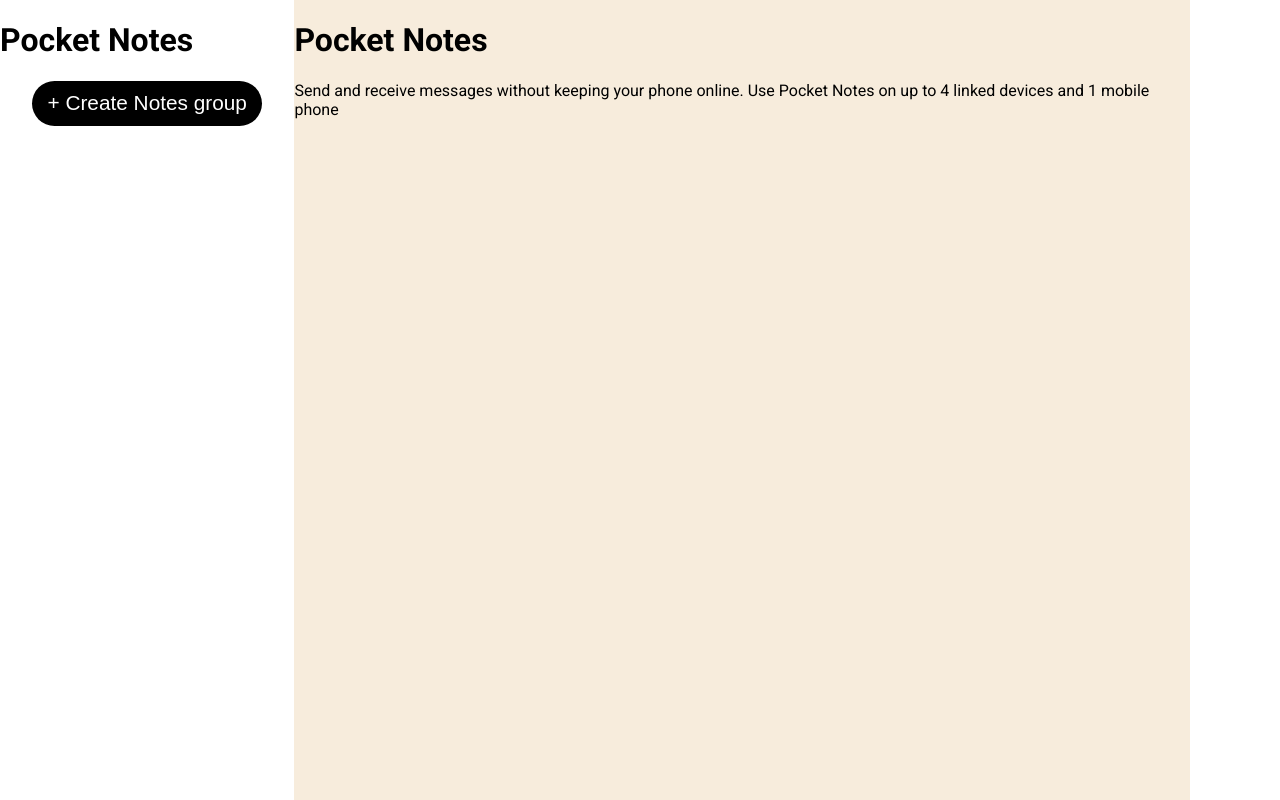
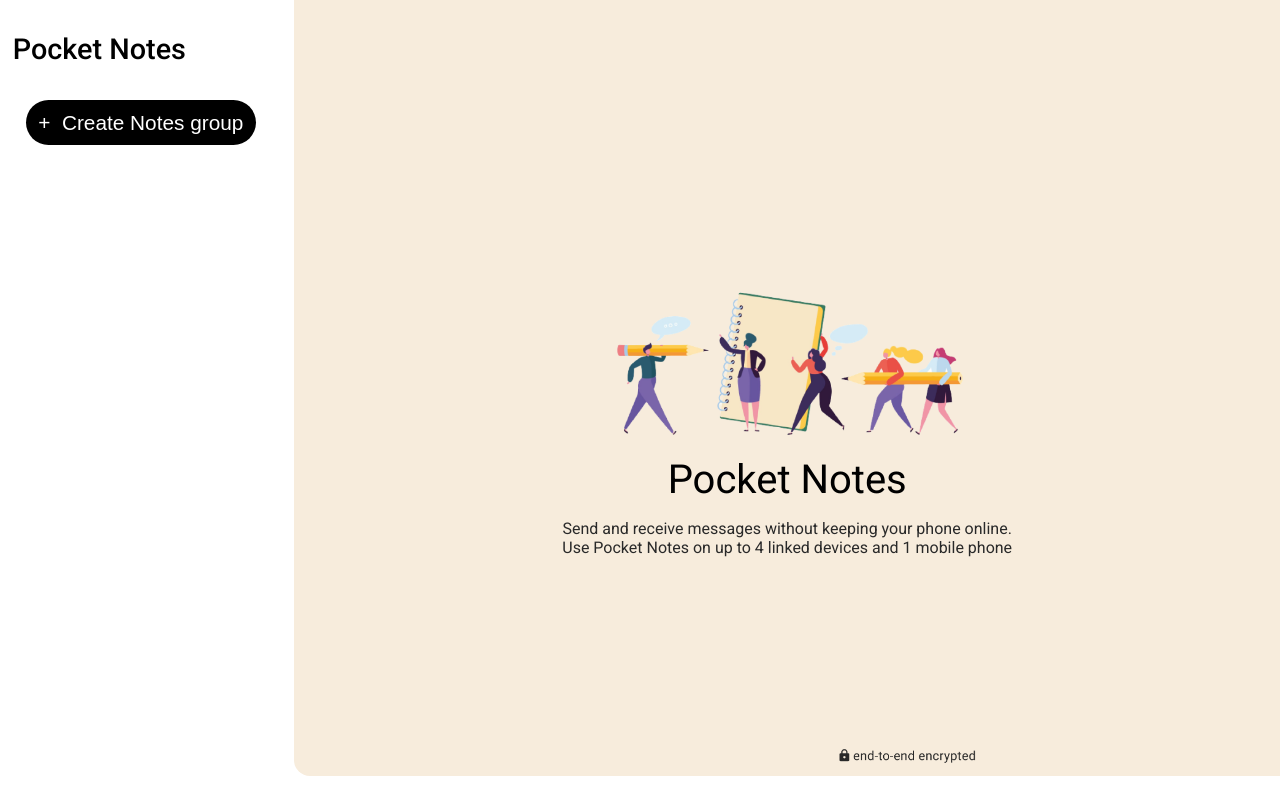
Before and after one commit to KishanAtGit/Pocket-Notes, a React (Vite) app: page / in a window 1280 px wide. Built offline with nearby package versions, Linux system fonts and the light colour scheme.

Commit message:
worked on the css part ow web view and on some functionalties

```diff
--- a/src/App.css
+++ b/src/App.css
@@ -2,6 +2,7 @@ body {
   margin: 0;
   padding: 0;
   font-family: Roboto;
+  cursor: default;
 }
 
 .main-page {
--- a/src/App.jsx
+++ b/src/App.jsx
@@ -1,46 +1,57 @@
-import { useState } from "react";
+import { useState, useEffect } from "react";
 import Groups from "./components/groups";
 import Notes from "./components/notes";
 
 import "./App.css";
 
 export default function App() {
-  const [groupsandNotes, setGroupsAndNotes] = useState([
-    // {
-    //   group: "JavaScript",
+  const [groupsandNotesData, setGroupsAndNotesData] = useState([
+    // { ///name is item
+    //   groupName: "JavaScript",  // item.group
+    //   groupProfileBackground: ""
+    //   dateAndTime:[]
     //   notes: [
     //     "sfhbhksdbkh JavaScript ahfjds ahkfh",
     //     "jcjhg jfgsdg JavaScript jgfj,sjhfjhkhs",
     //     "kshfkjshkh JavaScript sfhiush shfj",
     //   ],
     // },
-    // {
-    //   group: "Java",
-    //   notes: [
-    //     "sfhbhksdbkh Java ahfjds ahkfh",
-    //     "jcjhg jfgsdg Java jgfj,sjhfjhkhs",
-    //     "kshfkjshkh sfhiush Java shfj",
-    //     "sjhdfgsi fis Java fgsgfg sfgssygf sgfy,",
-    //     "jsgf sgdfyusuyfuysgyfgy Java syfukjdhf iifg wd",
-    //   ],
-    // },
   ]);
-  // console.log(groupsandNotes);
 
   const [selectedGroup, setSelectedGroup] = useState("");
+
+  const [currentSelectedGroup, setCurrentSelectedGroup] = useState({
+    groupName: "",
+    groupProfileBackground: "",
+  });
+  // console.log(currentSelectedGroup);
+
+  // useEffect(() => {
+  //   const data = localStorage.getItem("Data");
+  //   if (data != []) setGroupsAndNotesData(prev => [...prev, JSON.parse(data)]);
+  //   console.log(JSON.parse(data));
+  //   console.log(groupsandNotesData);
+  // }, []);
+
+  // useEffect(() => {
+  //   localStorage.setItem("Data", JSON.stringify(groupsandNotesData));
+  // }, [groupsandNotesData]);
 
   return (
     <div className='main-page'>
       <Groups
-        groupsandNotes={groupsandNotes}
-        setGroupsAndNotes={setGroupsAndNotes}
+        groupsandNotes={groupsandNotesData}
+        setGroupsAndNotes={setGroupsAndNotesData}
         selectedGroup={selectedGroup}
         setSelectedGroup={setSelectedGroup}
+        setCurrentSelectedGroup={setCurrentSelectedGroup}
       />
       <Notes
-        groupsandNotes={groupsandNotes}
-        setGroupsAndNotes={setGroupsAndNotes}
+        groupsandNotes={groupsandNotesData}
+        setGroupsAndNotes={setGroupsAndNotesData}
         selectedGroup={selectedGroup}
+        currentSelectedGroup={currentSelectedGroup}
+        setCurrentSelectedGroup={setCurrentSelectedGroup}
       />
     </div>
   );
--- a/src/components/groups/Modal.jsx
+++ b/src/components/groups/Modal.jsx
@@ -34,11 +34,12 @@ export default function ModalComponent({
       ariaHideApp={false}
       className='modal'
     >
-      <div>Create New Notes Group</div>
+      <div>Create New Notes group</div>
       <div>
         <span>Group Name</span>
         <span>
           <input
+            id='modal-input'
             type='text'
             placeholder='Enter your group name...'
             onChange={e => setInput(e.target.value)}
@@ -48,7 +49,7 @@ export default function ModalComponent({
       </div>
       <div>
         <div>Choose Color</div>
-        <div style={{ display: "flex", gap: "1ch" }}>
+        <div id='color-group' style={{ display: "flex", gap: "1ch" }}>
           <span onClick={() => setChoosenColor(color1)}>
             <img src={color1} alt='color1' />
           </span>
--- a/src/components/groups/index.css
+++ b/src/components/groups/index.css
@@ -1,10 +1,23 @@
 .group-section {
   width: 23vw;
   height: 100vh;
+  display: flex;
+  flex-direction: column;
+  gap: 2ch;
+  font-weight: 500;
+}
+
+#group-heading {
+  font-size: 1.8em;
+  margin: 4vh 0 2vh 1vw;
 }
 
 #create-Groups-Button {
+  margin-left: 2vw;
+}
+#create-Groups-Button > button {
   display: flex;
+  gap: 1ch;
   justify-content: center;
 }
 
@@ -22,36 +35,42 @@
 .groups {
   display: flex;
   flex-direction: column;
-  gap: 1ch;
-  margin: 2em 1em;
+  justify-content: space-between;
   margin-right: 0;
+  margin-left: 1.5em;
 }
 .groups > div {
   display: flex;
   gap: 2ch;
   cursor: pointer;
   align-items: center;
-  padding: 0.6em;
-  border-top-left-radius: 1em;
-  border-bottom-left-radius: 1em;
+  padding: 0.4em;
+  border-top-left-radius: 1.5em;
+  border-bottom-left-radius: 1.5em;
 }
 .group > div::selection {
   background-color: #f7ecdc;
 }
 
 #groupImage {
-  /* border: none;
-  border-radius: 1em; */
-  /* background-color: blue; */
-  /* color: white;
-  width: 2.4em;
-  height: 2.1em;
-  align-items: center;
-  text-align: center; */
+  position: relative;
+}
+#groupImage > img {
+  height: 7vh;
+}
+
+#profile-label {
+  position: absolute;
+  font-size: 1.2em;
+  color: white;
+  text-align: center;
+  margin-left: 0.5em;
+  margin-top: -0.2em;
 }
 
 #group {
   font-size: 1.2em;
+  align-self: center;
 }
 
 .modal {
@@ -70,32 +89,50 @@
   display: flex;
   flex-direction: column;
   gap: 3ch;
-}
-
-.modal > div {
+  font-weight: 500;
 }
 
 .modal > div:nth-child(1) {
-  font-size: 1.5em;
+  font-size: 1.3em;
 }
 
-.modal > div:nth-child(2) {
-  font-size: 1em;
-  display: flex;
-  flex-direction: row;
-  gap: 3ch;
-}
-
+.modal > div:nth-child(2),
 .modal > div:nth-child(3) {
   font-size: 1em;
   display: flex;
   flex-direction: row;
   gap: 3ch;
+  align-items: center;
+}
+
+#modal-input {
+  padding: 0.5em;
+  width: 20vw;
+  border: 2px solid #cccccc;
+  border-radius: 1em;
+  font-size: 1em;
+}
+#modal-input::placeholder {
+  color: #979797;
+}
+
+#color-group > span > img {
+  height: 5vh;
+  cursor: pointer;
 }
 
 #create-button {
   position: absolute;
   right: 3vw;
   bottom: 3vh;
-  width: fit-content;
+  width: 6vw;
+  height: 4vh;
+  border-radius: 0.8em;
+  background-color: black;
+  color: white;
+  padding: 0.2em;
+  align-content: center;
+  align-items: center;
+  font-size: 0.8em;
+  cursor: pointer;
 }
--- a/src/components/groups/index.jsx
+++ b/src/components/groups/index.jsx
@@ -9,22 +9,23 @@ export default function Groups({
   setGroupsAndNotes,
   setSelectedGroup,
   selectedGroup,
+  setCurrentSelectedGroup,
 }) {
   const [modalOpen, setModalOpen] = useState(false);
-  const [profilebackground, setProfileBackground] = useState([]);
 
   const handleInput = (input, setInput, choosenColor) => {
     input !== "" &&
       setGroupsAndNotes(prev => {
-        return [...prev, { group: input, notes: [] }];
+        return [
+          ...prev,
+          {
+            groupName: input,
+            groupProfileBackground: choosenColor,
+            dateAndTime: [],
+            notes: [],
+          },
+        ];
       });
-    setProfileBackground(prev => {
-      return [...prev, choosenColor];
-      // let temp = prev;
-      // temp.push(choosenColor);
-      // return temp;
-    });
-    // console.log(profilebackground);
     setInput("");
   };
 
@@ -32,19 +33,22 @@ export default function Groups({
 
   return (
     <div className='group-section'>
-      <h1>Pocket Notes</h1>
+      <div id='group-heading'>Pocket Notes</div>
       <div id='create-Groups-Button'>
-        <button onClick={openModal}>+ Create Notes group</button>
+        <button onClick={openModal}>
+          <span>+</span> <span>Create Notes group</span>
+        </button>
       </div>
       <div className='groups'>
         {groupsandNotes.map((item, i) => (
           <Group
-            group={item.group}
+            group={item.groupName}
             index={i}
             key={"xyz" + i}
             selectedGroup={selectedGroup}
             setSelectedGroup={setSelectedGroup}
-            profilebackground={profilebackground}
+            groupProfileBackground={item.groupProfileBackground}
+            setCurrentSelectedGroup={setCurrentSelectedGroup}
           />
         ))}
       </div>
--- a/src/components/notes/Home.jsx
+++ b/src/components/notes/Home.jsx
@@ -1,11 +1,20 @@
+import homeImage from "../../assets/homePageImage.png";
+import encriptionText from "../../assets/encriptionText.png";
+
 export default function Home() {
   return (
-    <div>
-      <h1>Pocket Notes</h1>
-      <p>
-        Send and receive messages without keeping your phone online. Use Pocket
-        Notes on up to 4 linked devices and 1 mobile phone
+    <div className='notes-home'>
+      <div id='home-image'>
+        <img src={homeImage} alt='' />
+      </div>
+      <div style={{ textAlign: "center", fontSize: "2.5em" }}>Pocket Notes</div>
+      <p style={{ textAlign: "center", color: "#292929" }}>
+        Send and receive messages without keeping your phone online.
+        <br /> Use Pocket Notes on up to 4 linked devices and 1 mobile phone
       </p>
+      <div style={{ position: "absolute", bottom: "1vh", left: "55%" }}>
+        <img style={{ width: "11vw" }} src={encriptionText} alt='' />
+      </div>
     </div>
   );
 }
--- a/src/components/notes/index.css
+++ b/src/components/notes/index.css
@@ -3,9 +3,81 @@
   flex-direction: column;
   gap: 2ch;
   background-color: #f7ecdc;
-  width: 70vw;
-  height: 100vh;
+  width: 77vw;
+  height: 97vh;
+  position: relative;
+  border-bottom-left-radius: 1em;
 }
 
-.note {
+.navbar {
+  display: flex;
+  align-items: center;
+  background-color: #e8e8e8;
+  padding: 0.6em;
+  gap: 2ch;
+  font-weight: 500;
 }
+
+#navbar-groupImage {
+  position: relative;
+}
+
+#navbar-profile-text {
+  position: absolute;
+  color: white;
+  margin-left: 0.5em;
+  margin-top: -0.2em;
+}
+
+#navbar-label {
+  font-size: 1.3em;
+}
+
+.notes-home {
+  margin-top: 26vh;
+}
+
+#home-image {
+  display: flex;
+  justify-content: center;
+}
+#home-image > img {
+  width: 30vw;
+}
+
+#notes-text-field {
+  position: absolute;
+  bottom: 0;
+  height: 27vh;
+  width: 74vw;
+  background-color: #e8e8e8;
+  /* padding: 1em; */
+  /* padding-left: 1em; */
+  padding: 0.5em 1.3em 0.5em 1.3em;
+  border-bottom-left-radius: 1em;
+}
+#notes-text-field > textarea {
+  width: 73vw;
+  height: 20vh;
+  position: absolute;
+  bottom: 3vh;
+  border-radius: 0.4em;
+  border: none;
+  font-size: 1.3em;
+  padding: 0.8em;
+}
+#notes-text-field > textarea::placeholder {
+  color: #9a9a9a;
+  /* font-size: 1.3em; */
+}
+
+#note-add-button {
+  position: absolute;
+  bottom: 7vh;
+  right: 1vw;
+}
+
+.notes {
+  display: flex;
+  gap: 4ch;
+}
--- a/src/components/notes/index.jsx
+++ b/src/components/notes/index.jsx
@@ -7,6 +7,8 @@ export default function index({
   groupsandNotes,
   setGroupsAndNotes,
   selectedGroup,
+  currentSelectedGroup,
+  setCurrentSelectedGroup,
 }) {
   const [inputData, setInputData] = useState("");
 
@@ -15,10 +17,12 @@ export default function index({
       setGroupsAndNotes(prev => {
         let tempState = prev;
         let tempIndex = tempState.findIndex(
-          prev => prev.group === selectedGroup
+          prev => prev.groupName === selectedGroup
         );
         tempState[tempIndex].notes.push(inputData);
-        console.log(tempState[tempIndex].notes);
+
+        let currentDateAndTime = new Date();
+        tempState[tempIndex].dateAndTime.push(currentDateAndTime);
         return tempState;
       });
     setInputData("");
@@ -26,27 +30,50 @@ export default function index({
 
   return (
     <div className='notes-section'>
+      <div
+        style={{
+          visibility: `${selectedGroup !== "" ? "visible" : "hidden"}`,
+        }}
+        className='navbar'
+      >
+        <span id='navbar-groupImage'>
+          <img src={currentSelectedGroup.groupProfileBackground} alt='' />
+        </span>
+        <span id='navbar-profile-text'>DM</span>
+        <span id='navbar-label'>{currentSelectedGroup.groupName}</span>
+      </div>
       {selectedGroup !== "" ? (
         groupsandNotes.map(item => {
           return (
-            item.group === selectedGroup &&
-            item.notes.map((note, i) => <Note note={note} key={"edfre" + i} />)
+            item.groupName === selectedGroup &&
+            item.notes.map((note, i) => (
+              <Note
+                item={item}
+                note={note}
+                key={"edfre" + i}
+                dateAndTime={item.dateAndTime[i]}
+              />
+            ))
           );
         })
       ) : (
         <Home />
       )}
       <div
+        id='notes-text-field'
         style={{
           visibility: `${selectedGroup !== "" ? "visible" : "hidden"}`,
         }}
       >
-        <input
+        <textarea
           type='text'
           onChange={e => setInputData(e.target.value)}
           value={inputData}
+          placeholder='Enter your text here...........'
         />
-        <button onClick={handleInput}>Add</button>
+        <button id='note-add-button' onClick={handleInput}>
+          Add
+        </button>
       </div>
     </div>
   );
```
Also changed, not shown: src/components/groups/Group.jsx (+13 -3 lines), src/components/notes/Note.jsx (+3 -11 lines), src/assets/encriptionText.png (added), src/assets/homePageImage.png (added).
